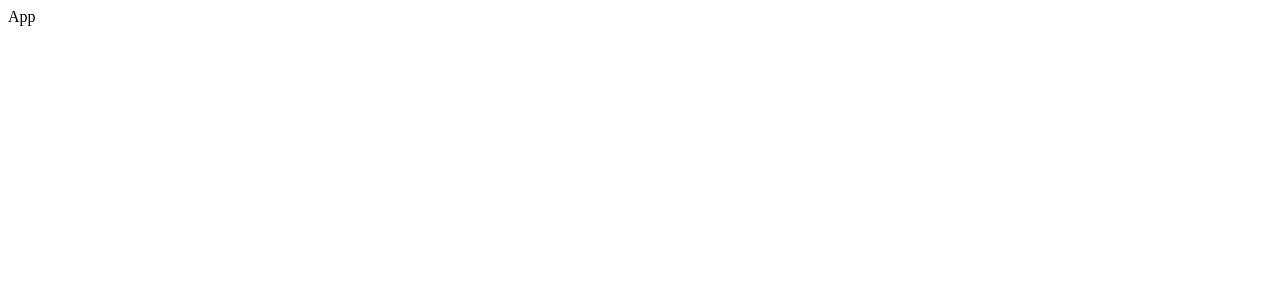
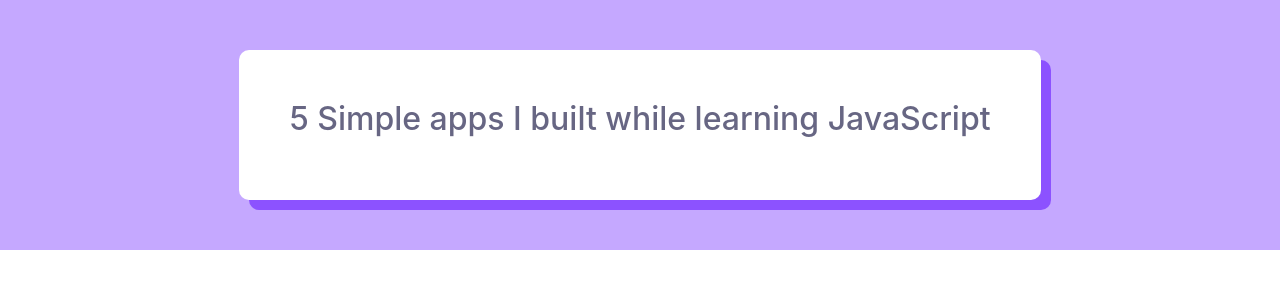
Before and after one commit to rutikwankhade/CoverView, a React (Create React App) app: page / in a window 1280 px wide. Shown: the top 300 px of the page. Built offline with nearby package versions, Linux system fonts and the light colour scheme.

Commit message:
created a coverimg component

```diff
--- a/public/index.html
+++ b/public/index.html
@@ -10,6 +10,8 @@
       content="Web site created using create-react-app"
     />
     <link rel="apple-touch-icon" href="%PUBLIC_URL%/logo192.png" />
+    <link rel="stylesheet" href="https://stackpath.bootstrapcdn.com/bootstrap/4.5.1/css/bootstrap.min.css" integrity="sha384-VCmXjywReHh4PwowAiWNagnWcLhlEJLA5buUprzK8rxFgeH0kww/aWY76TfkUoSX" crossorigin="anonymous">
+
     <!--
       manifest.json provides metadata used when your web app is installed on a
       user's mobile device or desktop. See https://developers.google.com/web/fundamentals/web-app-manifest/
@@ -24,7 +26,7 @@
       work correctly both with client-side routing and a non-root public URL.
       Learn how to configure a non-root public URL by running `npm run build`.
     -->
-    <title>React App</title>
+    <title>CoverView</title>
   </head>
   <body>
     <noscript>You need to enable JavaScript to run this app.</noscript>
--- a/src/components/App.js
+++ b/src/components/App.js
@@ -1,10 +1,17 @@
 import React from 'react';
+import CoverImage from './CoverImage';
+
 
 class App extends React.Component{
 
 
     render(){
-        return <div>App</div>;
+        return (
+
+            <CoverImage/>
+
+
+            );
 
     }
 }
--- /dev/null
+++ b/src/components/CoverImage.css
@@ -0,0 +1,27 @@
+.cover{
+    margin:auto;
+    width:auto;
+    height:auto;
+    background-color: #c5a8ff;
+    text-align: center;
+
+}
+
+.card{
+   height:150px;
+   min-width:400px;
+   border-radius: 10px;
+   margin:50px;
+   background-color: #ffffff;
+   display:inline-block;
+   box-shadow: 10px 10px #8c52ff;
+   text-align: center;
+   color:#676683;
+   border:none;
+   justify-content: center;
+   align-items: center;
+   vertical-align: middle;
+   padding:50px;
+
+}
+h1{height:auto;}
--- /dev/null
+++ b/src/components/CoverImage.js
@@ -0,0 +1,19 @@
+import React from 'react';
+import './CoverImage.css';
+
+
+class CoverImage extends React.Component{
+
+
+    render(){
+        return (
+            <div className="cover img-fluid">
+             <div className="card">
+             <h2>5 Simple apps I built while learning JavaScript</h2>
+            </div>
+            </div>
+        );
+    }
+}
+
+export default CoverImage;
```
